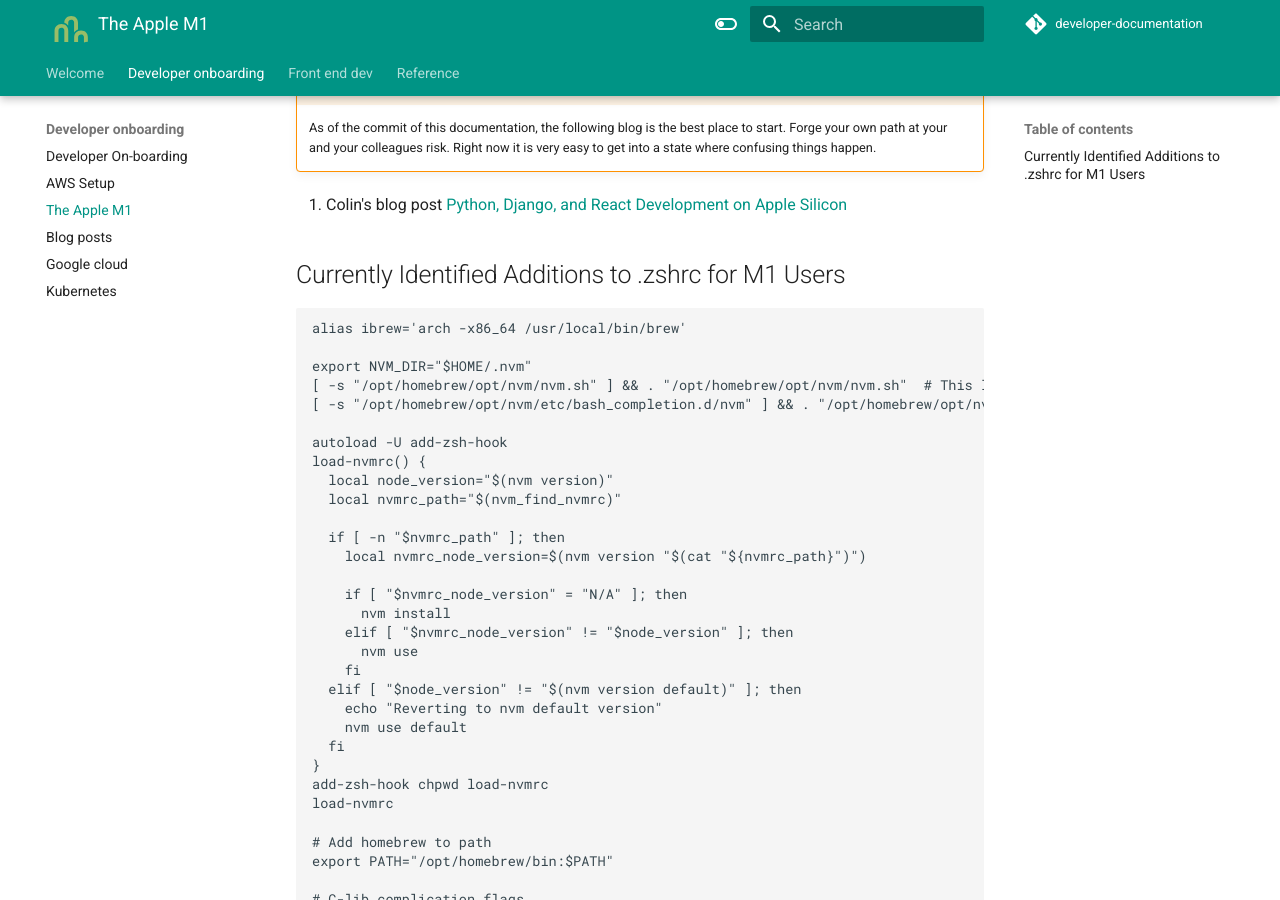
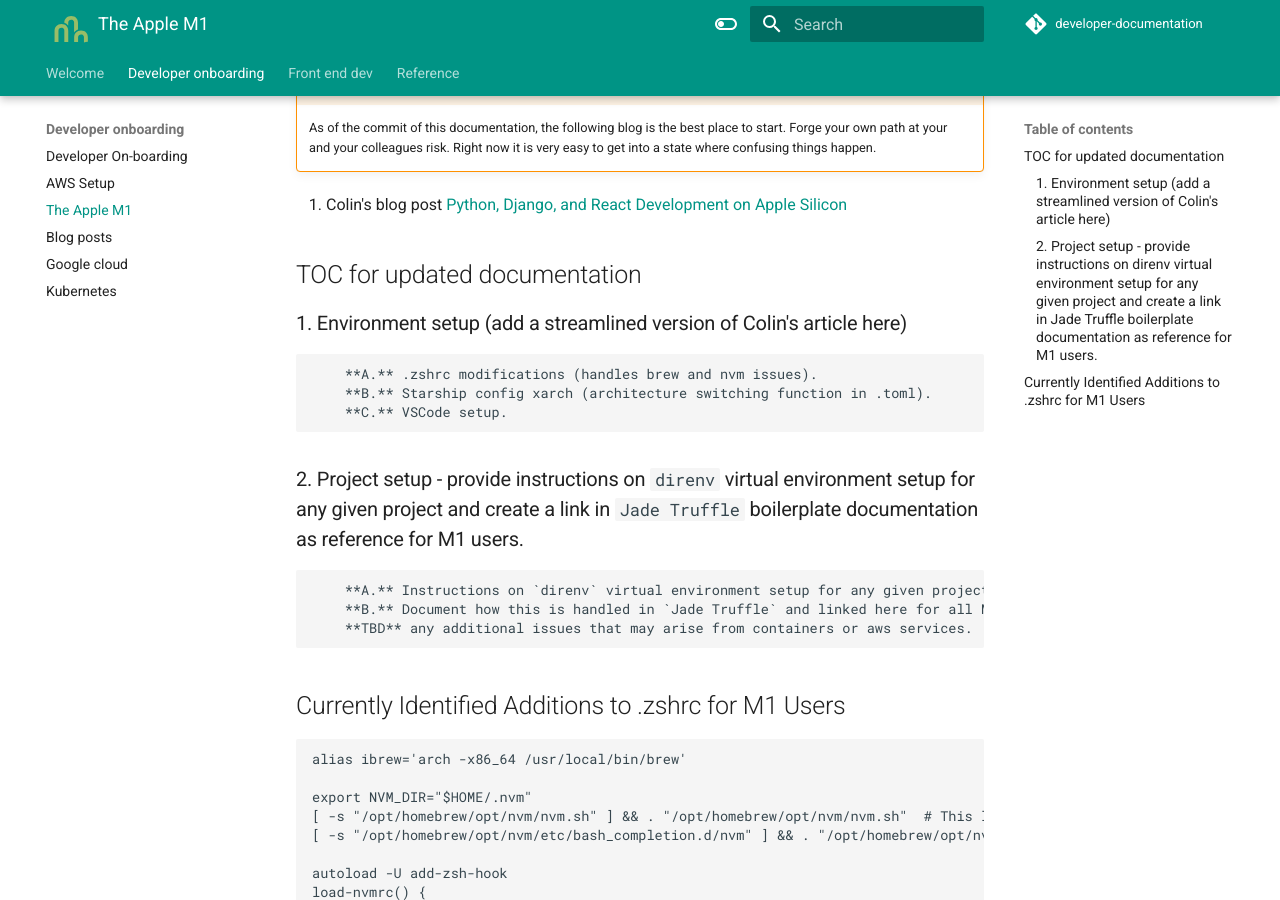
Before and after one commit to caktus/guidebook, an MkDocs documentation site: the page built from docs/developer-onboarding/M1.md, in a window 1280 px wide and 900 px high, scrolled down 257 px. Built offline with MkDocs 1.6.1 and Material for MkDocs 9.7.7, drawn with Linux system fonts in a browser that asks for light colours; comment, search, counter and statistics services are not loaded.

Commit message:
Add outline of new documentation

````diff
--- a/docs/developer-onboarding/M1.md
+++ b/docs/developer-onboarding/M1.md
@@ -12,7 +12,21 @@
 1. Colin's blog post [Python, Django, and React Development on Apple Silicon](https://www.caktusgroup.com/blog/2021/04/02/python-django-react-development-apple-silicon/ "Python Django React Apple Silicon")
 
 
+## TOC for updated documentation
+
+### 1. Environment setup (add a streamlined version of Colin's article here)
+        **A.** .zshrc modifications (handles brew and nvm issues).
+        **B.** Starship config xarch (architecture switching function in .toml).
+        **C.** VSCode setup.
+
+### 2. Project setup - provide instructions on `direnv` virtual environment setup for any given project and create a link in `Jade Truffle` boilerplate documentation as reference for M1 users.
+        **A.** Instructions on `direnv` virtual environment setup for any given project.
+        **B.** Document how this is handled in `Jade Truffle` and linked here for all M1 users.
+        **TBD** any additional issues that may arise from containers or aws services.
+
+
 ## Currently Identified Additions to .zshrc for M1 Users
+
 
 ```
 alias ibrew='arch -x86_64 /usr/local/bin/brew'
````
